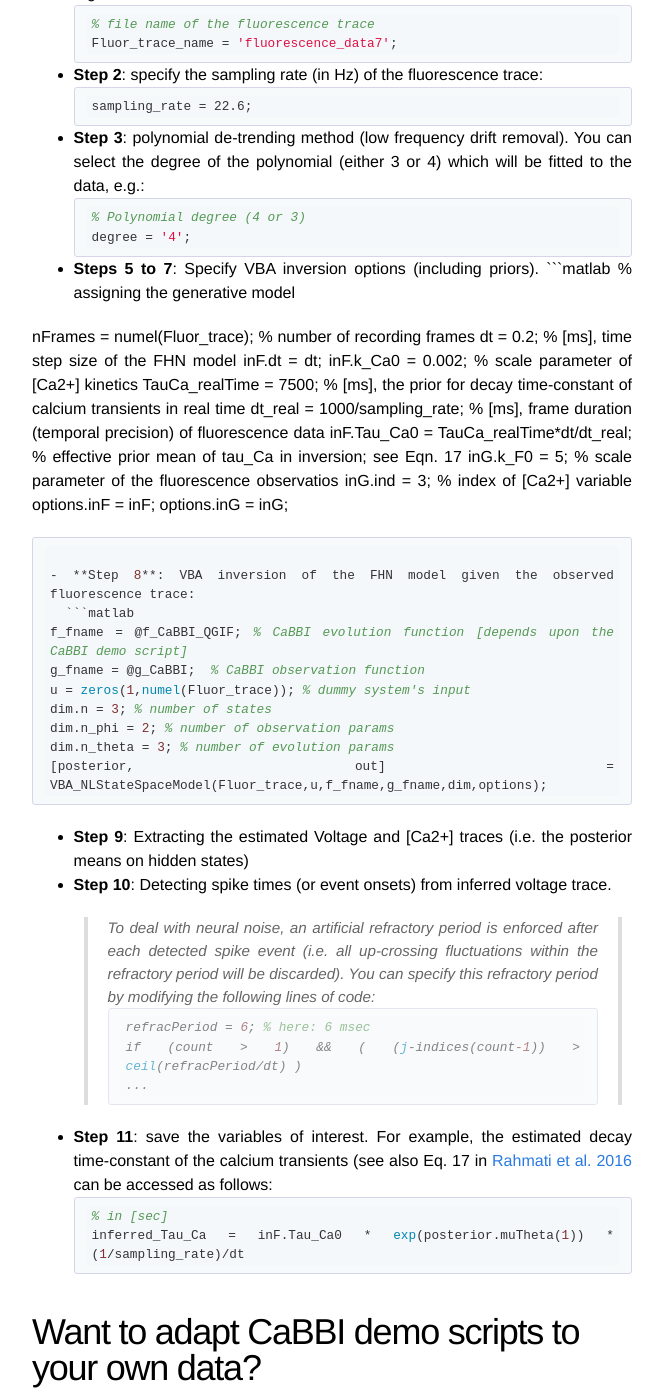
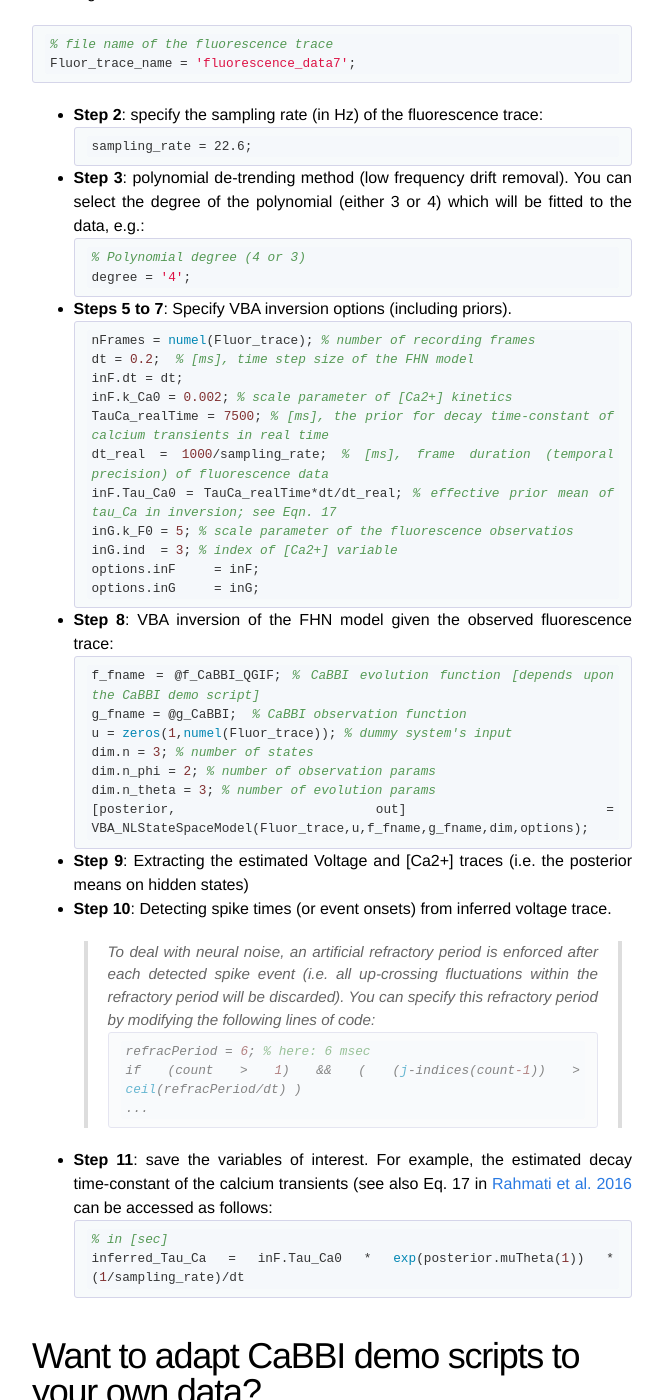
Before and after one commit to MBB-team/VBA-toolbox, a Jekyll site: the page built from _wiki/CaBBI.md, in a window 1280 px wide and 1400 px high, scrolled down 3452 px. Shown: the whole window, without its empty margins (308-971 px from the left). Built offline with Jekyll 4.4.1, drawn with Linux system fonts in a browser that asks for light colours; nearby versions of some CDN libraries.

Commit message:
Update CaBBI.md

````diff
--- a/_wiki/CaBBI.md
+++ b/_wiki/CaBBI.md
@@ -42,13 +42,13 @@ Below, we comment the demonstration scripts step by step:
 
 - **Step 1**: The downloaded data contains eight traces: pick the trace you want, e.g.:
 
-  ```matlab
+```matlab
 % file name of the fluorescence trace
 Fluor_trace_name = 'fluorescence_data7';
 ```
 
 - **Step 2**: specify the sampling rate (in Hz) of the fluorescence trace:
-  ```matlab
+```matlab
 sampling_rate = 22.6;
 ```
 
@@ -60,8 +60,6 @@ degree = '4';
 
 - **Steps 5 to 7**: Specify VBA inversion options (including priors).
 ```matlab
-% assigning the generative model
-
 nFrames = numel(Fluor_trace); % number of recording frames
 dt = 0.2;  % [ms], time step size of the FHN model
 inF.dt = dt;
@@ -76,7 +74,7 @@ options.inG     = inG;
 ```
 
 - **Step 8**: VBA inversion of the FHN model given the observed fluorescence trace:
-  ```matlab
+```matlab
 f_fname = @f_CaBBI_QGIF; % CaBBI evolution function [depends upon the CaBBI demo script]
 g_fname = @g_CaBBI;  % CaBBI observation function
 u = zeros(1,numel(Fluor_trace)); % dummy system's input
````
